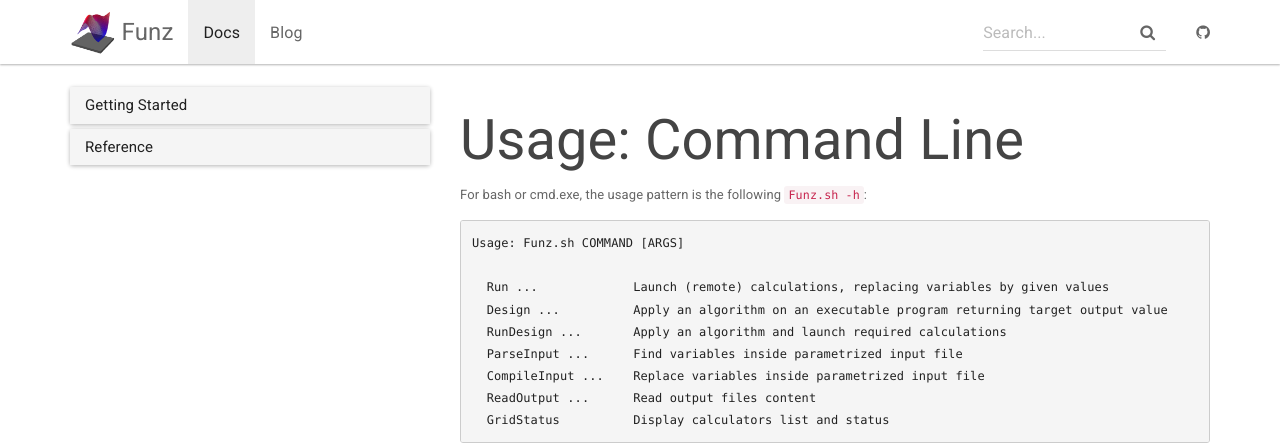
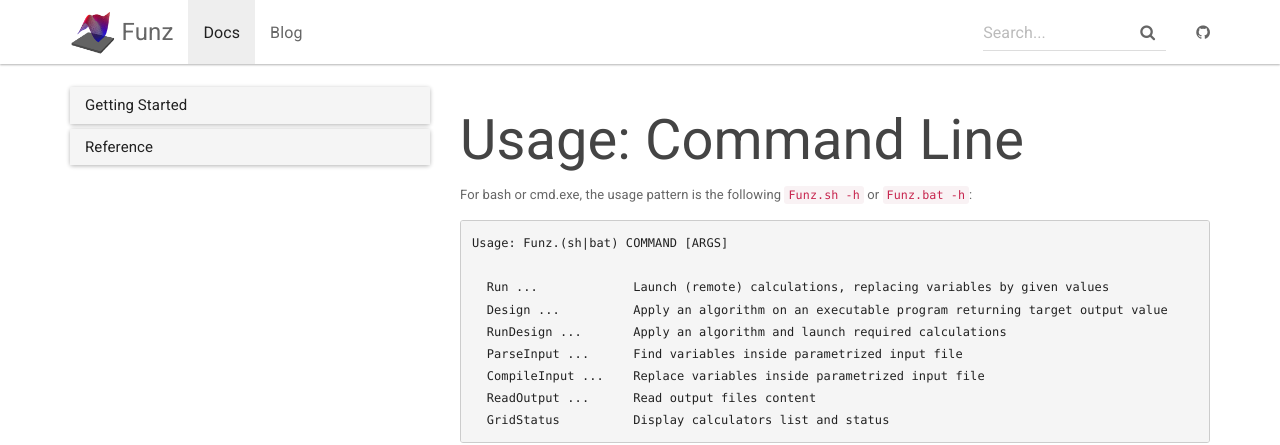
Before and after one commit to benjaminGitHub38/funz.org, a Jekyll site: the page built from _docs/usage_cli.md, in a window 1280 px wide and 900 px high. Shown: the top 445 px of the window. Built offline with Jekyll 4.4.1, drawn with Linux system fonts in a browser that asks for light colours; nearby versions of some CDN libraries.

Commit message:
Update usage_cli.md

```diff
--- a/_docs/usage_cli.md
+++ b/_docs/usage_cli.md
@@ -3,8 +3,8 @@ title: "Usage: Command Line"
 permalink: /docs/usage_cli/
 ---
 
-For bash or cmd.exe, the usage pattern is the following `Funz.sh -h`:
-<pre class="highlight"><div style="width: 1000px; overflow-x:scroll;"><code>Usage: Funz.sh COMMAND [ARGS]
+For bash or cmd.exe, the usage pattern is the following `Funz.sh -h` or `Funz.bat -h`:
+<pre class="highlight"><div style="width: 1000px; overflow-x:scroll;"><code>Usage: Funz.(sh|bat) COMMAND [ARGS]
 
   Run ...             Launch (remote) calculations, replacing variables by given values
   Design ...          Apply an algorithm on an executable program returning target output value
```
